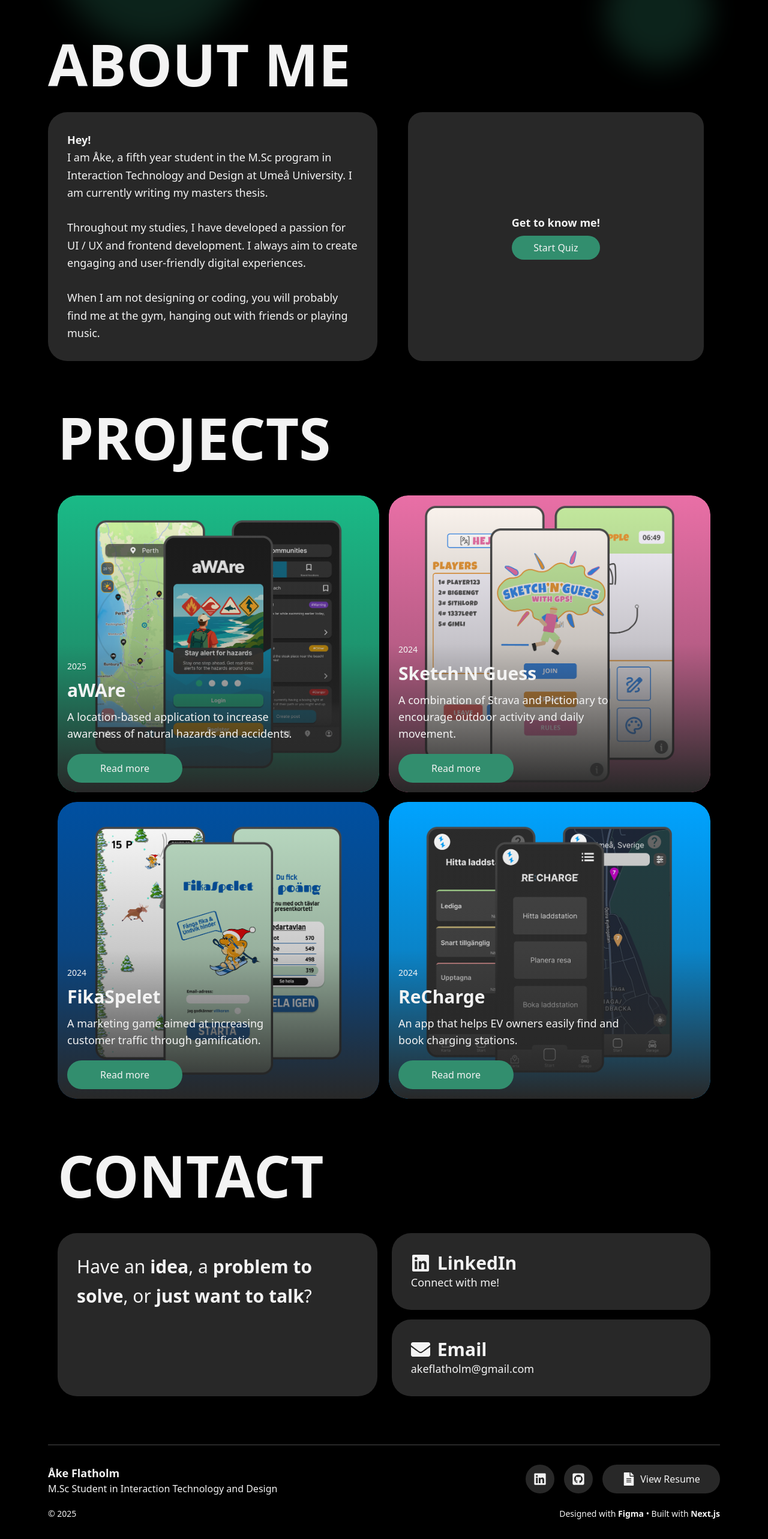
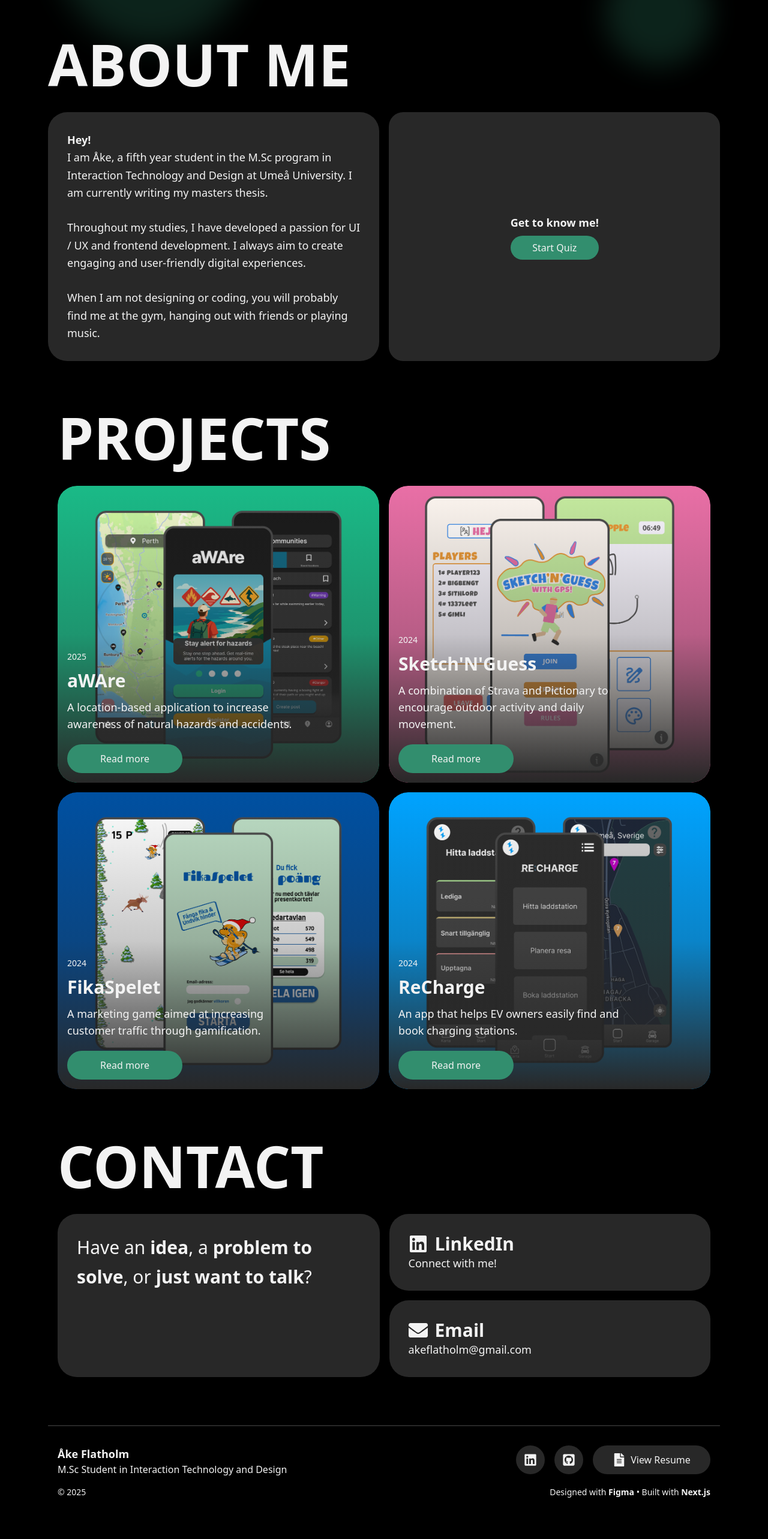
Before and after one commit to CodingQuercus/portfolio, a Next.js app: page / in a window 1280 px wide. Shown: the part 721-3287 px from the top of the page at 60% size. After the commit the page ends 3251 px from the top, so only its background shows below. Built offline with nearby package versions, Linux system fonts and the light colour scheme.

Commit message:
massa fix med diverse paddings, lagt till animerad bakgrund projekt.

```diff
--- a/app/components/ScrollProgres..tsx
+++ b/app/components/ScrollProgres..tsx
@@ -6,7 +6,6 @@ type ScrollProps = {
 }
 
 export function ScrollProgress({color = "#328e6e"} : ScrollProps) {
-  {/* lägga till så att färgtas in*/}
   const { scrollYProgress } = useScroll();
   const scaleX = useSpring(scrollYProgress, {
     stiffness: 100,
--- a/app/components/about.tsx
+++ b/app/components/about.tsx
@@ -4,12 +4,12 @@ export default function About() {
   return (
     <section
       id="about"
-      className="flex flex-col items-start gap-8 pt-20 px-4 sm:px-0 w-full"
+      className="flex flex-col items-start gap-4 sm:gap-8 pt-20 px-4 sm:px-0 w-full"
     >
       <div className="text-4xl sm:text-6xl md:text-8xl font-bold">ABOUT ME</div>
 
-      <div className="flex flex-col lg:flex-row gap-6 w-full">
-        <div className="bg-[#282828] rounded-4xl p-6 sm:p-8 w-full lg:w-1/2 text-base sm:text-lg leading-relaxed">
+      <div className="flex flex-col lg:flex-row gap-4 w-full">
+        <div className="bg-[#282828] rounded-4xl p-8 sm:p-8 w-full lg:w-1/2 text-base sm:text-lg leading-relaxed">
           <strong>Hey!</strong>
           <br />
           I am Åke, a fifth year student in the M.Sc program in Interaction
--- a/app/components/contact.tsx
+++ b/app/components/contact.tsx
@@ -4,11 +4,11 @@ export default function Contact() {
   return (
     <section
       id="contact"
-      className="flex flex-col items-start gap-12 w-full pt-20 pb-20 px-4"
+      className="flex flex-col items-start gap-4 sm:gap-8 w-full pt-20 pb-20 px-4"
     >
       <h2 className="text-4xl sm:text-6xl md:text-8xl font-bold">CONTACT</h2>
 
-      <div className="flex flex-col lg:flex-row gap-6 w-full">
+      <div className="flex flex-col lg:flex-row gap-4 w-full">
         <div className="bg-[#282828] rounded-4xl p-6 sm:p-8 w-full lg:w-1/2 text-2xl sm:text-3xl leading-relaxed">
           Have an <strong>idea</strong>, a <strong>problem to solve</strong>, or
           <strong> just want to talk</strong>?
--- a/app/components/footer.tsx
+++ b/app/components/footer.tsx
@@ -3,11 +3,9 @@ import { FaLinkedin, FaGithubSquare, FaFileAlt } from "react-icons/fa";
 
 export default function Footer() {
     return (
-        <div className="border-t-2 border-[#282828] z-50">
-            <div className="flex flex-col gap-5 py-8">
-
-
-                <div className="flex flex-row justify-between">
+        <div className="border-t-2 border-[#282828] z-50 px-4">
+            <div className="flex flex-col gap-4 py-8">
+                <div className="flex flex-row flex-wrap gap-4 justify-between">
                     <div className="flex flex-col">
                         <div className="font-bold text-lg">Åke Flatholm</div>
                         <div className="text-base">M.Sc Student in Interaction Technology and Design</div>
--- a/app/components/hero.tsx
+++ b/app/components/hero.tsx
@@ -4,7 +4,7 @@ import { FaLinkedin, FaGithubSquare, FaFileAlt } from "react-icons/fa";
 
 export default function Hero() {
     return (
-        <section id="home" className="flex flex-col items-center gap-6 pt-20 text-center">
+        <section id="home" className="flex flex-col items-center gap-4 sm:gap-6 pt-20 text-center">
             <div className="flex flex-col items-center gap-2">
                 <h1 className="text-4xl sm:text-6xl md:text-7xl lg:text-8xl font-bold">
                     ÅKE FLATHOLM
--- a/app/components/projects.tsx
+++ b/app/components/projects.tsx
@@ -8,7 +8,7 @@ import rechargeCard from "@/public/recharge-card-image.png";
 
 export default function Projects() {
     return (
-        <div className="flex flex-col items-start gap-12 w-full pt-20 px-4">
+        <div className="flex flex-col items-start gap-4 sm:gap-8 w-full pt-20 px-4">
             <div className="text-4xl sm:text-6xl md:text-8xl font-bold">PROJECTS</div>
 
             <div className="flex flex-col items-center lg:grid lg:grid-cols-2 gap-4 w-full">
--- a/app/components/quiz/quiz.tsx
+++ b/app/components/quiz/quiz.tsx
@@ -89,7 +89,7 @@ export default function AboutQuiz() {
   const isCorrect = (i: number) => i === questions[currentQ].correct;
 
   return (
-    <div className="flex flex-col bg-[#282828] p-8 w-[493px] rounded-3xl gap-4 items-center justify-center text-center">
+    <div className="flex flex-col bg-[#282828] p-16 w-full rounded-3xl gap-4 items-center justify-center text-center">
       {!started && !finished && (
         <div className="flex flex-col gap-2">
           <div className="text-lg font-bold">Get to know me!</div>
--- a/app/page.tsx
+++ b/app/page.tsx
@@ -13,12 +13,12 @@ export default function Home() {
     return (
         <div className="flex flex-col items-center min-h-screen bg-[#000000]">
 
-            {<div className="fixed inset-0 opacity-25 pointer-events-none z-10">
+            <div className="fixed inset-0 opacity-25 pointer-events-none z-10">
                 <div className="absolute top-0 -left-4 w-44 h-44 bg-[#328e6e] rounded-full mix-blend-multiply filter blur-xl animate-blob" />
                 <div className="absolute top-0 -right-4 w-72 h-72 bg-[#328e6e] rounded-full mix-blend-multiply filter blur-xl animate-blob animation-delay-2000" />
                 <div className="absolute -bottom-8 left-20 w-72 h-72 bg-[#328e6e] rounded-full mix-blend-multiply filter blur-xl animate-blob animation-delay-4000" />
                 <div className="absolute -bottom-8 right-24 w-44 h-44 bg-[#328e6e] rounded-full mix-blend-multiply filter blur-xl animate-blob animation-delay-6000" />
-            </div>}
+            </div>
 
             <div className="w-full max-w-[1200px] px-4 sm:px-10 z-20">
                 <ScrollProgress></ScrollProgress>
--- a/app/projects/[slug]/page.tsx
+++ b/app/projects/[slug]/page.tsx
@@ -145,6 +145,26 @@ export default async function ProjectDetail({ params }: { params: { slug: string
     return (
         <div className="flex flex-col gap-8 pt-10 px-4 sm:px-10 max-w-screen-xl mx-auto">
             <ScrollProgress color={data.color}/>
+
+            <div className="fixed inset-0 opacity-25 pointer-events-none z-10">
+                <div
+                    className="absolute top-0 -left-4 w-44 h-44 rounded-full mix-blend-multiply filter blur-xl animate-blob"
+                    style = {{backgroundColor: data.color}}
+                />
+                <div
+                    className="absolute top-0 -right-4 w-72 h-72 rounded-full mix-blend-multiply filter blur-xl animate-blob animation-delay-2000"
+                    style = {{backgroundColor: data.color}}
+                />
+                <div
+                    className="absolute -bottom-8 left-20 w-72 h-72 rounded-full mix-blend-multiply filter blur-xl animate-blob animation-delay-4000"
+                    style = {{backgroundColor: data.color}}
+                />
+                <div
+                    className="absolute -bottom-8 right-24 w-44 h-44 rounded-full mix-blend-multiply filter blur-xl animate-blob animation-delay-6000"
+                    style = {{backgroundColor: data.color}}
+                />
+            </div>
+
             <Link
                 href="/#projects"
                 className="flex flex-row items-center justify-center gap-2 w-48 h-12 rounded-full hover:opacity-80]"
```
